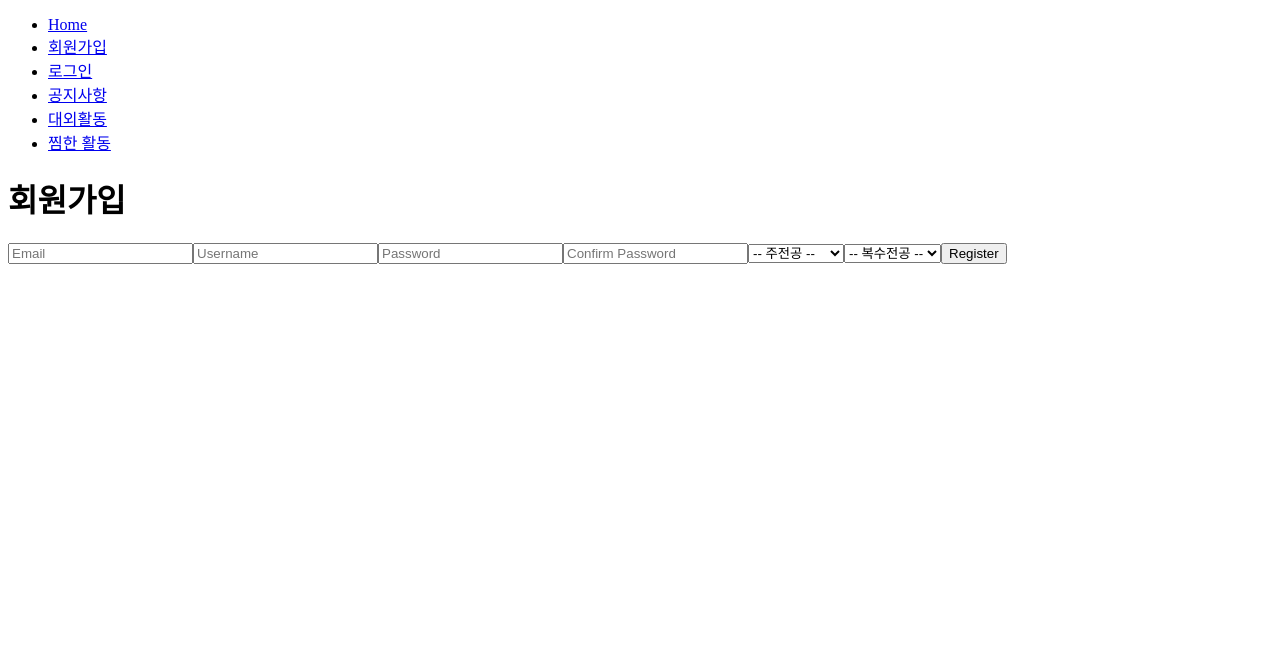
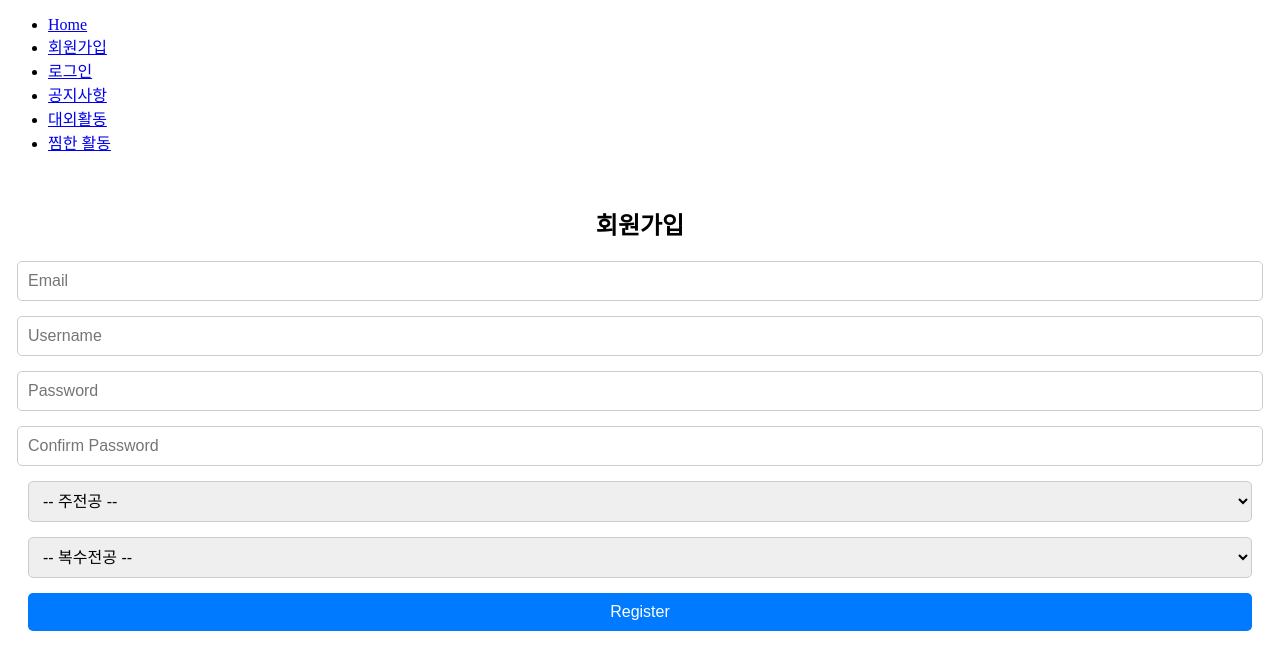
Before and after one commit to hi-sujung/msa-front-web, a React (Create React App) app: page /register in a window 1280 px wide. Shown: the top 670 px of the page. Built offline with nearby package versions, Linux system fonts and the light colour scheme.

Commit message:
feat: 좋아요 목록 화면 추가

```diff
--- a/src/App.js
+++ b/src/App.js
@@ -14,7 +14,8 @@ import { AuthProvider } from './utils/AuthContext';
 
 function App() {
   return (
-    <div>
+    <AuthProvider>
+      <div>
       <Header />
       <Routes>
         <Route path="/" element={<Home />} />
@@ -27,6 +28,7 @@ function App() {
         <Route path="/activity/:activityId" element={<Activity />} />
       </Routes>
     </div>
+    </AuthProvider>
   );
 }
 
--- a/src/pages/Activity.js
+++ b/src/pages/Activity.js
@@ -100,7 +100,7 @@ export default function Activity() {
 
   const fetchRecActivityDetail = async () => {
     try {
-      const response = await axios.get(`${recNotice}external?id=${activityId}`);
+      const response = await axios.get(`${recNotice}external?activity_name=${activityId}`);
       if (response.status === 200) {
         setRecActivityData(response.data);
       }
--- a/src/pages/LikedNotice.js
+++ b/src/pages/LikedNotice.js
@@ -1,19 +1,31 @@
 import React, { useState, useEffect } from 'react';
 import axios from 'axios';
-import { Link } from 'react-router-dom';
-import { useAuth } from './../utils/AuthContext';
+import { AiFillHeart, AiOutlineHeart, AiFillHome } from 'react-icons/ai';
+import { useNavigate } from 'react-router-dom';
+import { useAuth } from '../utils/AuthContext'; // 이 부분은 그대로 유지
+//import { AntDesign } from 'react-icons/ant';
+import '../styles/LikedNotice.css';
 
-const springNoticeUrl = process.env.REACT_APP_SPRING_GATEWAY_NOTICE_URL;
-const springActivityUrl = process.env.REACT_APP_SPRING_GATEWAY_ACTIVITY_URL;
+const REACT_APP_NOTICE_API_URL = process.env.REACT_APP_NOTICE_API_URL;
+const REACT_APP_ACTIVITY_API_URL = process.env.REACT_APP_ACTIVITY_API_URL;
+const REACT_APP_REC_API_URL = process.env.REACT_APP_REC_API_URL;
+const REACT_APP_MEMBER_API_URL = process.env.REACT_APP_MEMBER_API_URL;
+const REACT_APP_SPRING_GATEWAY_UNIV_URL = process.env.REACT_APP_SPRING_GATEWAY_NOTICE_URL;
+const REACT_APP_SPRING_GATEWAY_EXT_URL = process.env.REACT_APP_SPRING_GATEWAY_ACTIVITY_URL;
 
-export default function Notice() {
+export default function NoticeScreen() {
     const [uniLikeList, setUniLikeList] = useState([]);
     const [extLikeList, setExtLikeList] = useState([]);
-  const { user, token } = useAuth();
+    const { user, token } = useAuth(); // 현재 로그인한 유저의 user, token
+    const navigate = useNavigate();
 
     useEffect(() => {
-    fetchUniLikeData();
-    fetchExtLikeData();
+        const fetchData = async () => {
+            await fetchUniLikeData();
+            await fetchExtLikeData();
+        };
+
+        fetchData();
     }, []);
 
     const fetchUniLikeData = async () => {
@@ -22,7 +34,7 @@ export default function Notice() {
         };
 
         try {
-      const response = await axios.get(`${springNoticeUrl}like-list`, {headers});
+            const response = await axios.get(`${REACT_APP_SPRING_GATEWAY_UNIV_URL}like-list`, { headers });
             if (response.status === 200) {
                 setUniLikeList(response.data);
             }
@@ -37,7 +49,7 @@ export default function Notice() {
         };
 
         try {
-      const response = await axios.get(`${springActivityUrl}like-list`, {headers});
+            const response = await axios.get(`${REACT_APP_SPRING_GATEWAY_EXT_URL}like-list`, { headers });
             if (response.status === 200) {
                 setExtLikeList(response.data);
             }
@@ -46,32 +58,38 @@ export default function Notice() {
         }
     };
 
+    const handleHomePress = () => {
+        navigate('/');
+      };
+
     return (
-    <div className="container">
-      <div className="header">
-        <Link to="/main" className="homeButton">
-          <i className="fas fa-home" style={{ color: 'rgba(74, 85, 162, 1)' }}></i>
-        </Link>
-        <h1 className="headerTitle">찜한 활동</h1>
+        <div style={styles.container}>
+            <div style={styles.linearGradient}>
+                <div style={styles.header}>
+                    <button onClick={handleHomePress} className="homeButton">
+                        <AiFillHome />
+                    </button>
+                    <h1 style={styles.headerTitle}>찜한 활동</h1>
                 </div>
-
-      <div className="main">
-        {/* 찜한 공지사항 목록 */}
-        <ul className="activityList">
-          {uniLikeList.map(item => (
-            <li className="activityItem" key={item.id}>
-              <div className="activityDetails">
-                <span className="activityCategory">공지사항</span>
             </div>
-              <span className="activityItemTitle">{item.title}</span>
-            </li>
-          ))}
-          {extLikeList.map(item => (
-            <li className="activityItem" key={item.id}>
-              <div className="activityDetails">
-                <span className="activityCategory">대외활동</span>
+            <div style={styles.main}>
+                <ul style={styles.activityList}>
+                    {[...uniLikeList, ...extLikeList].map((item) => (
+                        <li key={item.id} style={styles.activityItem}>
+                            <button
+                                onClick={() => item.postDepartment
+                                    ? navigate('/notice/', { state: { activityId: item.id } })
+                                    : navigate('/activity/', { state: { activityId: item.id } })
+                                }
+                                style={styles.button}
+                            >
+                                <div style={styles.activityDetails}>
+                                    <span style={styles.activityCategory}>
+                                        {item.postDepartment ? '공지사항' : '대외활동'}
+                                    </span>
                                 </div>
-              <span className="activityItemTitle">{item.title}</span>
+                                <span style={styles.activityItemTitle}>{item.title}</span>
+                            </button>
                         </li>
                     ))}
                 </ul>
@@ -79,3 +97,76 @@ export default function Notice() {
         </div>
     );
 }
+
+const styles = {
+    container: {
+        display: 'flex',
+        flexDirection: 'column',
+        height: '100vh',
+    },
+    linearGradient: {
+        background: 'linear-gradient(135deg, #E2D0F8 0%, #A0BFE0 100%)',
+        borderBottom: '1px solid white',
+    },
+    header: {
+        display: 'flex',
+        alignItems: 'center',
+        justifyContent: 'center',
+        padding: '10px',
+        marginTop: '20px',
+    },
+    homeButton: {
+        backgroundColor: 'white',
+        borderRadius: '10px',
+        padding: '5px 10px',
+        border: 'none',
+        cursor: 'pointer',
+    },
+    headerTitle: {
+        color: 'black',
+        fontSize: '18px',
+        fontWeight: 'bold',
+        marginLeft: '10px',
+    },
+    main: {
+        flex: 1,
+        padding: '20px',
+        backgroundColor: 'white',
+    },
+    activityList: {
+        display: 'flex',
+        flexDirection: 'column',
+        listStyleType: 'none',
+        padding: 0,
+    },
+    activityItem: {
+        backgroundColor: 'rgba(226, 208, 248, 0.3)',
+        borderRadius: '10px',
+        padding: '15px 20px',
+        marginBottom: '10px',
+        border: 'none',
+        cursor: 'pointer',
+        textAlign: 'left',
+    },
+    button: {
+        width: '100%',
+        background: 'none',
+        border: 'none',
+        cursor: 'pointer',
+        textAlign: 'left',
+        padding: 0,
+    },
+    activityDetails: {
+        display: 'flex',
+        justifyContent: 'space-between',
+        marginBottom: '5px',
+    },
+    activityCategory: {
+        fontWeight: 'bold',
+        color: 'rgba(74, 85, 162, 1)',
+    },
+    activityItemTitle: {
+        fontWeight: 'bold',
+        fontSize: '16px',
+    },
+};
--- a/src/pages/Login.js
+++ b/src/pages/Login.js
@@ -17,7 +17,7 @@ function Login() {
 
   const handleLogin = async () => {
     try {
-      const response = await axios.post(`${memberUrl}/login`, {
+      const response = await axios.post(`${memberUrl}login`, {
         email: email,
         password: password
       });
--- a/src/pages/Register.js
+++ b/src/pages/Register.js
@@ -1,7 +1,7 @@
 import React, { useState } from 'react';
 import axios from 'axios';
 import { useNavigate } from 'react-router-dom';
-
+import '../styles/Register.css';
 
 export default function Register() {
   const [username, setUsername] = useState('');
@@ -11,7 +11,6 @@ export default function Register() {
   const [department1, setDepartment1] = useState('');
   const [department2, setDepartment2] = useState('');
   const [passwordMatchError, setPasswordMatchError] = useState(false);
-  const [showSuccessMessage, setShowSuccessMessage] = useState(false);
   const [showErrorText, setShowErrorText] = useState(false);
   const [errorMessage, setErrorMessage] = useState('');
   const navigate = useNavigate();
@@ -21,8 +20,7 @@ export default function Register() {
   const handleRegister = async () => {
     handleChkPwd();
     try {
-    //   const response = await axios.post(`${API_URL}/join`, {
-        const response = await axios.post(`${memberUrl}/join`, {
+      const response = await axios.post(`${memberUrl}/join`, {
         email,
         username,
         password,
@@ -33,16 +31,13 @@ export default function Register() {
       });
 
       if (response.status === 200) {
-        setShowSuccessMessage(true);
         setShowErrorText(false);
         setErrorMessage('');
         console.log('Register Successful');
-
         navigate('/login');
       } else {
-        setShowSuccessMessage(false);
         setShowErrorText(true);
-        if (response.data.error) {
+        if (response.data && response.data.error) {
           setErrorMessage(response.data.error);
         } else {
           setErrorMessage('아이디 또는 비밀번호 형식이 올바르지 않습니다.');
@@ -51,21 +46,16 @@ export default function Register() {
     } catch (error) {
       console.error('Error Join in:', error);
       setErrorMessage('회원가입에 실패하였습니다.' + error.message);
-      setShowSuccessMessage(false);
       setShowErrorText(true);
     }
   };
 
   const handleChkPwd = () => {
-    if (password !== confirmPassword) {
-      setPasswordMatchError(true);
-      return;
-    }
-    setPasswordMatchError(false);
+    setPasswordMatchError(password !== confirmPassword);
   };
 
   return (
-    <div>
+    <div className="register-container">
       <h1>회원가입</h1>
       <input
         type="text"
@@ -95,15 +85,61 @@ export default function Register() {
         <option value="">-- 주전공 --</option>
         <option value="국어국문학과">국어국문학과</option>
         <option value="영어영문학과">영어영문학과</option>
+        <option value="독일어문·문화학과">독일어문·문화학과</option>
+        <option value="프랑스어문·문화학과">프랑스어문·문화학과</option>
+        <option value="일본어문·문화학과">일본어문·문화학과</option>
+        <option value="중국어문·문화학과">중국어문·문화학과</option>
+        <option value="사학과">사학과</option>
+        <option value="문화예술경영학과">문화예술경영학과</option>
+        <option value="미디어영상연기학과">미디어영상연기학과</option>
+        <option value="현대실용음악학과">현대실용음악학과</option>
+        <option value="무용예술학과">무용예술학과</option>
+        <option value="정치외교학과">정치외교학과</option>
+        <option value="심리학과">심리학과</option>
+        <option value="지리학과">지리학과</option>
+        <option value="미디어커뮤니케이션학과">미디어커뮤니케이션학과</option>
+        <option value="경영학부">경영학부</option>
+        <option value="사회복지학과">사회복지학과</option>
+        <option value="법학부">법학부</option>
+        <option value="의류산업학과">의류산업학과</option>
+        <option value="소비자생활문화산업학과">소비자생활문화산업학과</option>
+        <option value="뷰티산업학과">뷰티산업학과</option>
+        <option value="수리통계데이터사이언스학부">수리통계데이터사이언스학부</option>
+        <option value="화학·에너지융합학부">화학·에너지융합학부</option>
+        <option value="바이오신약의과학부">바이오신약의과학부</option>
+        <option value="바이오헬스융합학부">바이오헬스융합학부</option>
+        <option value="스포츠과학부">스포츠과학부</option>
+
+
+        <option value="일본어문·문화학과">일본어문·문화학과</option>
+        <option value="중국어문·문화학과">중국어문·문화학과</option>
+        <option value="사학과">사학과</option>
+        <option value="문화예술경영학과">문화예술경영학과</option>
+        <option value="미디어영상연기학과">미디어영상연기학과</option>
+        <option value="현대실용음악학과">현대실용음악학과</option>
+        <option value="무용예술학과">무용예술학과</option>
+        <option value="정치외교학과">정치외교학과</option>
+        <option value="심리학과">심리학과</option>
+        <option value="지리학과">지리학과</option>
+        <option value="미디어커뮤니케이션학과">미디어커뮤니케이션학과</option>
+        <option value="경영학부">경영학부</option>
+        <option value="사회복지학과">사회복지학과</option>
+        <option value="법학부">법학부</option>
+        <option value="의류산업학과">의류산업학과</option>
+        <option value="소비자생활문화산업학과">소비자생활문화산업학과</option>
+        <option value="뷰티산업학과">뷰티산업학과</option>
+        <option value="수리통계데이터사이언스학부">수리통계데이터사이언스학부</option>
+
+
       </select>
       <select value={department2} onChange={(e) => setDepartment2(e.target.value)}>
         <option value="">-- 복수전공 --</option>
         <option value="국어국문학과">국어국문학과</option>
         <option value="영어영문학과">영어영문학과</option>
       </select>
-      {passwordMatchError && <p>Passwords do not match</p>}
-      {showErrorText && <p>{errorMessage}</p>}
-      <button onClick={handleRegister}>Register</button>
+      {passwordMatchError && <p className="error">Passwords do not match</p>}
+      {showErrorText && <p className="error">{errorMessage}</p>}
+      <button className="register-button" onClick={handleRegister}>Register</button>
     </div>
   );
 }
--- /dev/null
+++ b/src/styles/Register.css
@@ -0,0 +1,41 @@
+.register-container {
+    display: flex;
+    flex-direction: column;
+    align-items: center;
+    padding: 20px;
+  }
+
+  h1 {
+    font-size: 24px;
+    margin-bottom: 20px;
+  }
+
+  input,
+  select {
+    width: 100%;
+    padding: 10px;
+    margin-bottom: 15px;
+    border: 1px solid #ccc;
+    border-radius: 5px;
+    font-size: 16px;
+  }
+
+  .error {
+    color: red;
+    margin-top: 5px;
+  }
+
+  .register-button {
+    width: 100%;
+    padding: 10px;
+    background-color: #007bff;
+    color: white;
+    border: none;
+    border-radius: 5px;
+    font-size: 16px;
+    cursor: pointer;
+  }
+
+  .register-button:hover {
+    background-color: #0056b3;
+  }
```
Also changed, not shown: src/pages/Notice.js (+17 -3 lines), src/styles/LikedNotice.css (+32 -7 lines), src/pages/NoticeList.js (line endings or trailing spaces), 1 other file (tests, documents, lock files or other folders). Lines whose indentation alone changed are shown as unchanged.
